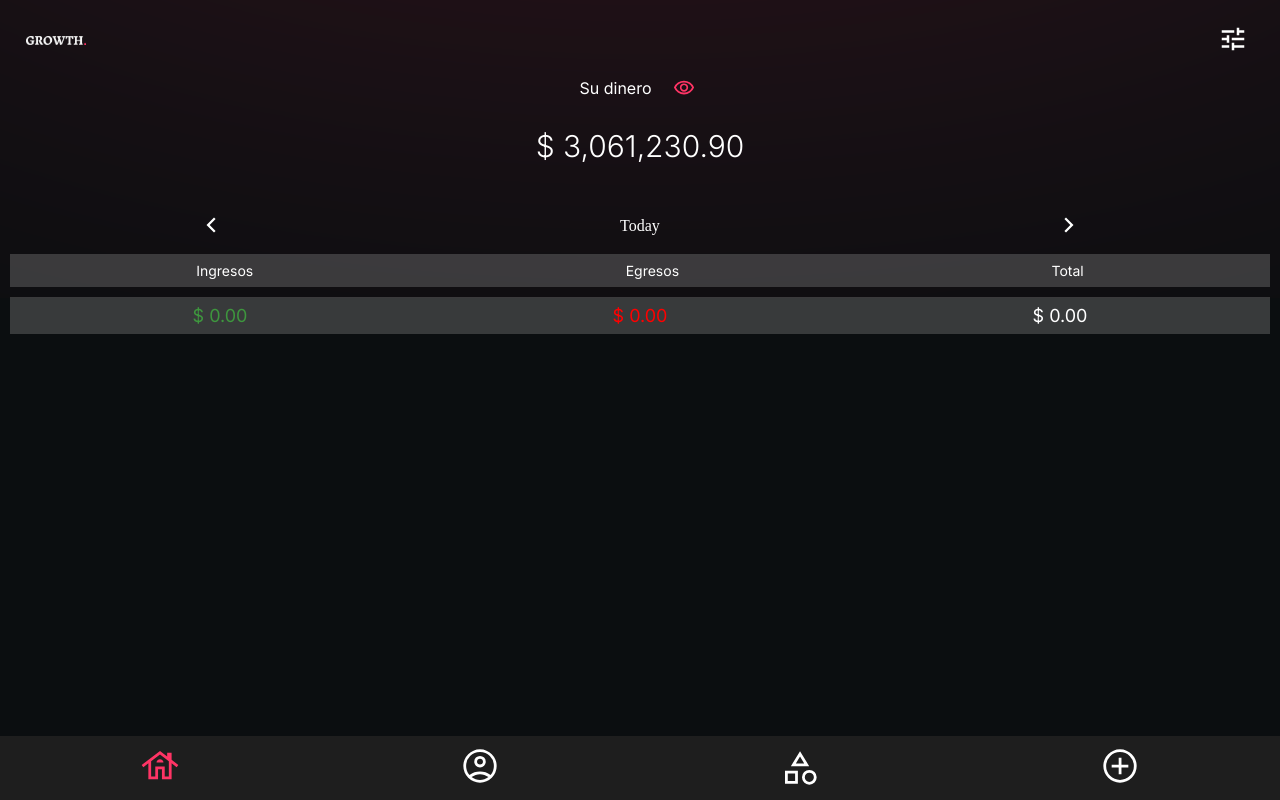
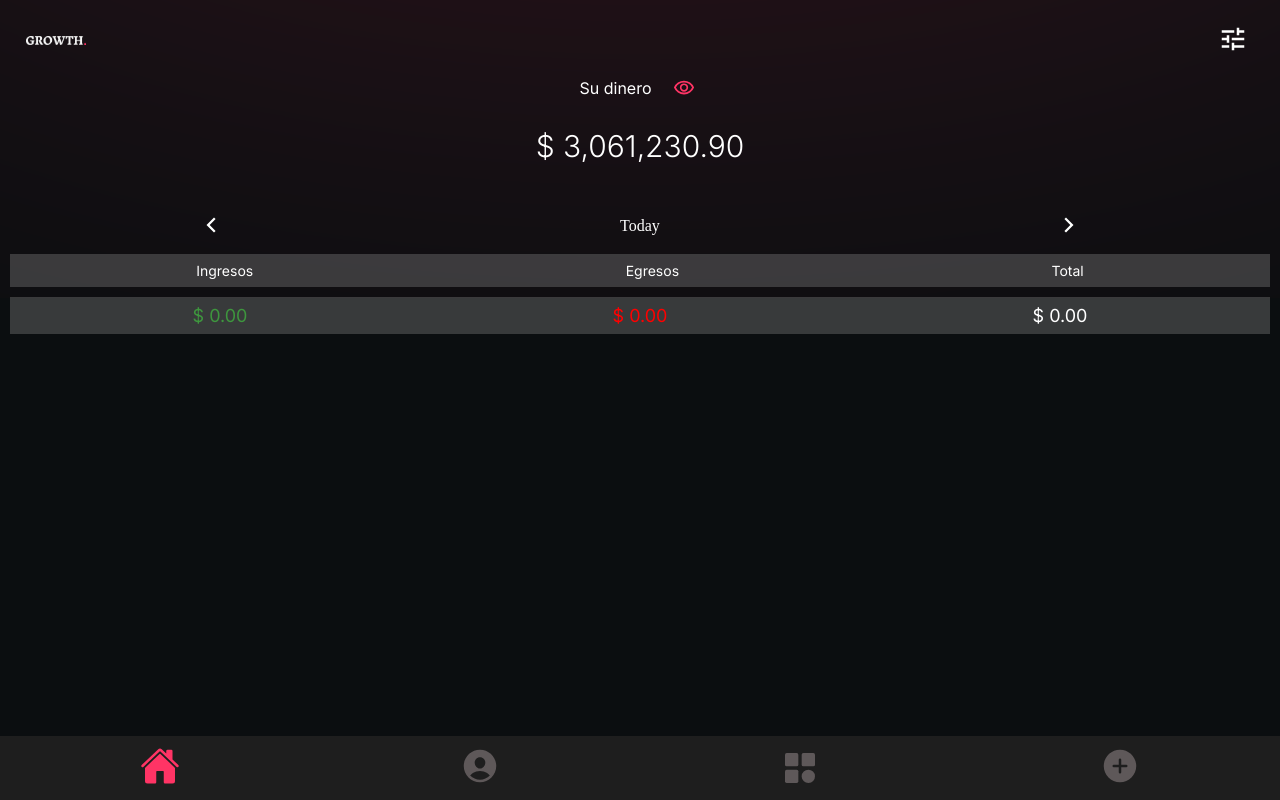
Before and after one commit to mai1209/growth, a React (Vite) app: page / in a window 1280 px wide. Built offline with nearby package versions, Linux system fonts and the light colour scheme.

Commit message:
arreglo add moderno

```diff
--- a/src/Add.jsx
+++ b/src/Add.jsx
@@ -3,25 +3,17 @@ import style from "./style/Add.module.css";
 import { useState, useEffect } from "react";
 import PropTypes from "prop-types";
 import Categorie from "./Categories";
+import { BsToggleOn, BsToggleOff } from "react-icons/bs";
 
 import img from "./assets/LOGO TEXT.png";
 
 function Add() {
-
-
-
-
-
-
-
-
-
   const initialFormData = {
     categoria: "",
     añadirIngresoEgreso: "",
     detalle: "",
     fecha: "",
-    check: false,
+    check: true,
     check2: false,
   };
 
@@ -31,21 +23,35 @@ function Add() {
   const [isIncomeSelected, setIsIncomeSelected] = useState(true);
   const [isExpenseSelected, setIsExpenseSelected] = useState(false);
 
+//cambia el toggle de ingreso y egreso en seleccionado y no seleccionado
   const toggleIncome = () => {
-    setIsIncomeSelected(!isIncomeSelected);
+    setIsIncomeSelected(true);
     setIsExpenseSelected(false);
+    setFormData((prevState) => ({
+      ...prevState,
+      check: true,
+      check2: false,
+    }));
   };
 
   const toggleExpense = () => {
-    setIsExpenseSelected(!isExpenseSelected);
     setIsIncomeSelected(false);
+    setIsExpenseSelected(true);
+    setFormData((prevState) => ({
+      ...prevState,
+      check: false,
+      check2: true,
+    }));
   };
+
+  //se guarda en el storage
   useEffect(() => {
     const storedDataList =
       JSON.parse(localStorage.getItem("formDataList")) || [];
     setFormDataList(storedDataList);
   }, []);
 
+  //maneja los estados del checkbox
   const handleChange = (e) => {
     //guardar el estado del checkbox
     const { name, value, type, checked } = e.target;
@@ -77,6 +83,7 @@ function Add() {
 
   //fecha
   const fechaHoy = new Date();
+
   const año = fechaHoy.getFullYear();
   const mes = fechaHoy.getMonth() + 1;
   const dia = fechaHoy.getDate();
@@ -87,6 +94,12 @@ function Add() {
       fecha: `${dia}/${mes}/${año}`,
     }));
   }
+
+  const getTodayDate = () => {
+    const today = new Date();
+    const options = { weekday: 'long' };
+    return today.toLocaleDateString('es-ES', options);
+  };
 
   //mostrar un error cuando se clickean los dos checkbox
   const showError = () => {
@@ -106,8 +119,8 @@ function Add() {
         <form onSubmit={handleSubmit} className={style.containerFormAdd}>
           <div className={style.containerNav}></div>
           <div className={style.Date}>
-            <p>Tuesday</p>
-            <p>21/05/2024</p>
+          <p> {getTodayDate()} </p>
+            <p>{`${dia}/${mes}/${año}`}</p>
           </div>
 
           <div className={style.label}>
@@ -157,7 +170,7 @@ function Add() {
             <p className={style.checkbox} onClick={toggleIncome}>
               Ingreso
             </p>
-            <input
+            <input className={style.inputAdd}
               name="check"
               type="checkbox"
               checked={formData.check}
@@ -165,32 +178,16 @@ function Add() {
             />
 
             {isIncomeSelected && (
-              <svg
-                xmlns="http://www.w3.org/2000/svg"
-                height="116px"
-                viewBox="0 -960 960 960"
-                width="116px"
-                fill="#FF3465"
-              >
-                <path d="M280-240q-100 0-170-70T40-480q0-100 70-170t170-70h400q100 0 170 70t70 170q0 100-70 170t-170 70H280Zm0-60h400q75 0 127.5-52.5T860-480q0-75-52.5-127.5T680-660H280q-75 0-127.5 52.5T100-480q0 75 52.5 127.5T280-300Zm-1.06-79q42.06 0 71.56-29.44t29.5-71.5q0-42.06-29.44-71.56t-71.5-29.5q-42.06 0-71.56 29.44t-29.5 71.5q0 42.06 29.44 71.56t71.5 29.5ZM480-480Z" />
-              </svg>
+             <BsToggleOff size={116} className={style.icon} />
             )}
 
             {isExpenseSelected && (
-              <svg
-                xmlns="http://www.w3.org/2000/svg"
-                height="116px"
-                viewBox="0 -960 960 960"
-                width="116px"
-                fill="#FF3465"
-              >
-                <path d="M280-240q-100 0-170-70T40-480q0-100 70-170t170-70h400q100 0 170 70t70 170q0 100-70 170t-170 70H280Zm0-60h400q75 0 127.5-52.5T860-480q0-75-52.5-127.5T680-660H280q-75 0-127.5 52.5T100-480q0 75 52.5 127.5T280-300Zm400.94-79q42.06 0 71.56-29.44t29.5-71.5q0-42.06-29.44-71.56t-71.5-29.5q-42.06 0-71.56 29.44t-29.5 71.5q0 42.06 29.44 71.56t71.5 29.5ZM480-480Z" />
-              </svg>
+              <BsToggleOn size={116} className={style.icon} />
             )}
             <p className={style.checkbox} onClick={toggleExpense}>
               Egreso
             </p>
-            <input
+            <input className={style.inputAdd}
               name="check2"
               type="checkbox"
               checked={formData.check2}
@@ -211,8 +208,6 @@ function Add() {
                 </div>
               </Link>
             </div>
-
-            <button className={style.eliminar}>Eliminar</button>
           </div>
         </form>
       </div>
@@ -222,6 +217,5 @@ function Add() {
 Add.propTypes = {
   isChecked: PropTypes.bool,
   onCheckboxChange: PropTypes.bool,
-
 };
 export default Add;
--- a/src/Footer.jsx
+++ b/src/Footer.jsx
@@ -2,6 +2,12 @@ import { Link } from "react-router-dom";
 import style from "./style/Footer.module.css";
 import { useState, useEffect } from "react";
 import { useLocation } from "react-router-dom";
+import { IoHome,  IoPersonCircle , IoAddCircle} from "react-icons/io5";
+
+import { TbCategoryFilled } from "react-icons/tb";
+
+
+
 const Footer = () => {
   const location = useLocation();
   const [activeIcon, setActiveIcon] = useState("");
@@ -35,16 +41,7 @@ const Footer = () => {
           onClick={() => setActiveIcon("home")}
         >
           <Link to="/">
-            <svg
-              className={style.settingIcon}
-              xmlns="http://www.w3.org/2000/svg"
-              height="40px"
-              viewBox="0 -960 960 960"
-              width="40px"
-              fill="#FFFFFF"
-            >
-              <path d="M200.67-160v-383.33L80-451.33 40-504l440-336 172 131.33V-800h106.67v172.67L920-504l-40.67 52.67L758.67-544v384h-232v-240h-93.34v240H200.67Zm66.66-66.67h99.34v-240h226.66v240H692v-367.66l-212-162-212.67 162v367.66Zm129.34-339.66h166.66q0-32.67-25-53.84-25-21.16-58.33-21.16t-58.33 21.06q-25 21.06-25 53.94Zm-30 339.66v-240h226.66v240-240H366.67v240Z" />
-            </svg>
+            <IoHome size={30} className={style.settingIcon} />
           </Link>
         </div>
         <div
@@ -54,16 +51,8 @@ const Footer = () => {
           onClick={() => setActiveIcon("user")}
         >
           <Link to="/user">
-            <svg
-              className={style.settingIcon}
-              xmlns="http://www.w3.org/2000/svg"
-              height="40px"
-              viewBox="0 -960 960 960"
-              width="40px"
-              fill="#FFFFFF"
-            >
-              <path d="M226-262q59-42.33 121.33-65.5 62.34-23.17 132.67-23.17 70.33 0 133 23.17T734.67-262q41-49.67 59.83-103.67T813.33-480q0-141-96.16-237.17Q621-813.33 480-813.33t-237.17 96.16Q146.67-621 146.67-480q0 60.33 19.16 114.33Q185-311.67 226-262Zm253.88-184.67q-58.21 0-98.05-39.95Q342-526.58 342-584.79t39.96-98.04q39.95-39.84 98.16-39.84 58.21 0 98.05 39.96Q618-642.75 618-584.54t-39.96 98.04q-39.95 39.83-98.16 39.83ZM480.31-80q-82.64 0-155.64-31.5-73-31.5-127.34-85.83Q143-251.67 111.5-324.51T80-480.18q0-82.82 31.5-155.49 31.5-72.66 85.83-127Q251.67-817 324.51-848.5T480.18-880q82.82 0 155.49 31.5 72.66 31.5 127 85.83Q817-708.33 848.5-635.65 880-562.96 880-480.31q0 82.64-31.5 155.64-31.5 73-85.83 127.34Q708.33-143 635.65-111.5 562.96-80 480.31-80Zm-.31-66.67q54.33 0 105-15.83t97.67-52.17q-47-33.66-98-51.5Q533.67-284 480-284t-104.67 17.83q-51 17.84-98 51.5 47 36.34 97.67 52.17 50.67 15.83 105 15.83Zm0-366.66q31.33 0 51.33-20t20-51.34q0-31.33-20-51.33T480-656q-31.33 0-51.33 20t-20 51.33q0 31.34 20 51.34 20 20 51.33 20Zm0-71.34Zm0 369.34Z" />
-            </svg>
+          <IoPersonCircle size={35} className={style.settingIcon} />
+
           </Link>
         </div>
         <div
@@ -72,16 +61,7 @@ const Footer = () => {
           }`}
           onClick={() => setActiveIcon("categories")}
         >
-          <svg
-            className={style.settingIcon}
-            xmlns="http://www.w3.org/2000/svg"
-            height="40px"
-            viewBox="0 -960 960 960"
-            width="40px"
-            fill="#FFFFFF"
-          >
-            <path d="m260.67-524 220-356 220 356h-440ZM704-80q-74.33 0-125.17-50.83Q528-181.67 528-256t50.83-125.17Q629.67-432 704-432t125.17 50.83Q880-330.33 880-256t-50.83 125.17Q778.33-80 704-80Zm-584-23.33v-309.34h309.33v309.34H120Zm584.06-43.34q45.94 0 77.61-31.72 31.66-31.72 31.66-77.67 0-45.94-31.72-77.61-31.72-31.66-77.67-31.66-45.94 0-77.61 31.72-31.66 31.72-31.66 77.67 0 45.94 31.72 77.61 31.72 31.66 77.67 31.66ZM186.67-170h176v-176h-176v176ZM380-590.67h201.33L480.67-753.33 380-590.67Zm100.67 0ZM362.67-346ZM704-256Z" />
-          </svg>
+          <TbCategoryFilled size={35} className={style.settingIcon} />
         </div>
         <div
           className={`${style.containerIcon} ${
@@ -90,16 +70,9 @@ const Footer = () => {
           onClick={() => setActiveIcon("add")}
         >
           <Link to="/add">
-            <svg
-              className={style.settingIcon}
-              xmlns="http://www.w3.org/2000/svg"
-              height="40px"
-              viewBox="0 -960 960 960"
-              width="40px"
-              fill="#FFFFFF"
-            >
-              <path d="M448.67-280h66.66v-164H680v-66.67H515.33V-680h-66.66v169.33H280V-444h168.67v164Zm31.51 200q-82.83 0-155.67-31.5-72.84-31.5-127.18-85.83Q143-251.67 111.5-324.56T80-480.33q0-82.88 31.5-155.78Q143-709 197.33-763q54.34-54 127.23-85.5T480.33-880q82.88 0 155.78 31.5Q709-817 763-763t85.5 127Q880-563 880-480.18q0 82.83-31.5 155.67Q817-251.67 763-197.46q-54 54.21-127 85.84Q563-80 480.18-80Zm.15-66.67q139 0 236-97.33t97-236.33q0-139-96.87-236-96.88-97-236.46-97-138.67 0-236 96.87-97.33 96.88-97.33 236.46 0 138.67 97.33 236 97.33 97.33 236.33 97.33ZM480-480Z" />
-            </svg>
+          <IoAddCircle size={35} className={style.settingIcon}/>
+
+
           </Link>
         </div>
       </div>
--- a/src/style/Add.module.css
+++ b/src/style/Add.module.css
@@ -38,6 +38,7 @@
   border-radius: 16px;
   margin-top: 8px;
   background: none;
+
 
 }
 
@@ -164,3 +165,11 @@ label input {
   font-family: "Inter", sans-serif;
 
 }
+
+.icon{
+  color: #FF3465;
+}
+
+.inputAdd{
+  display: none;
+}
--- a/src/style/Footer.module.css
+++ b/src/style/Footer.module.css
@@ -15,13 +15,14 @@
   flex-direction: column;
   justify-content: space-around;
   align-items: center;
+
 }
 
 
 
-.settingIcon {
-  width: 30px;
-  height: 30px;
+.settingIcon  {
+
+  color: #5E5859;
 }
 
 
```
Also changed, not shown: src/BtnEliminar.jsx (added, +9 -0 lines). Lines whose indentation alone changed are shown as unchanged.
